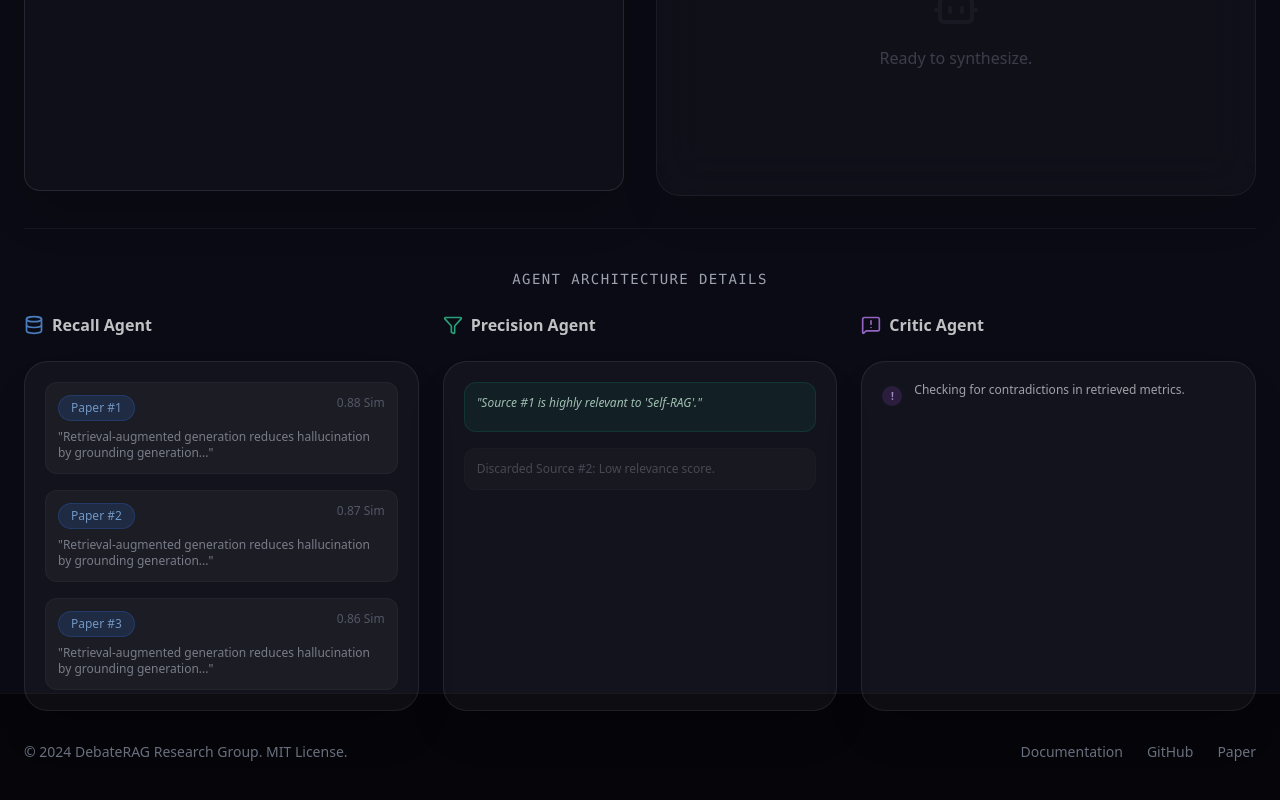
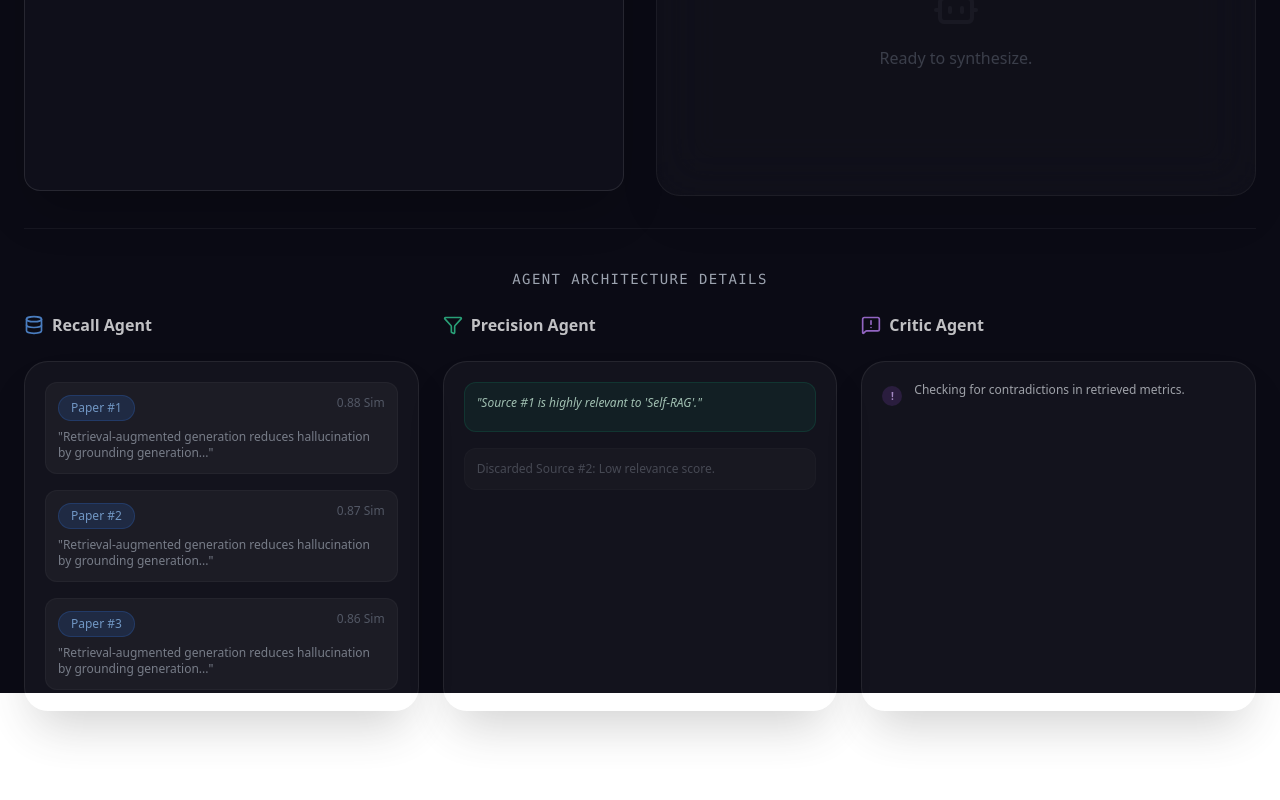
Before and after one commit to Sarthak3846/PaperMind-AI, a React (Vite) app in the folder debaterag-demo/: page / in a window 1280 px wide. Shown: the part 3244-4044 px from the top of the page. After the commit the page ends 3955 px from the top, so only its background shows below. Built offline with nearby package versions, Linux system fonts and the light colour scheme.

Commit message:
footer removed.

```diff
--- a/debaterag-demo/src/App.jsx
+++ b/debaterag-demo/src/App.jsx
@@ -593,20 +593,7 @@ const ArchitectureSection = () => {
   );
 };
 
-const Footer = () => (
-  <footer className="py-12 px-6 border-t border-white/5 bg-[#05050A]">
-    <div className="max-w-7xl mx-auto flex flex-col md:flex-row justify-between items-center gap-6">
-      <div className="text-gray-500 text-sm">
-        © 2024 DebateRAG Research Group. MIT License.
-      </div>
-      <div className="flex gap-6">
-        <a href="#" className="text-gray-500 hover:text-white text-sm transition-colors">Documentation</a>
-        <a href="#" className="text-gray-500 hover:text-white text-sm transition-colors">GitHub</a>
-        <a href="#" className="text-gray-500 hover:text-white text-sm transition-colors">Paper</a>
-      </div>
-    </div>
-  </footer>
-);
+
 
 function App() {
   return (
@@ -616,7 +603,6 @@ function App() {
       <PipelineSection />
       <ArchitectureSection />
       <DemoInterface />
-      <Footer />
     </div>
   );
 }
```
